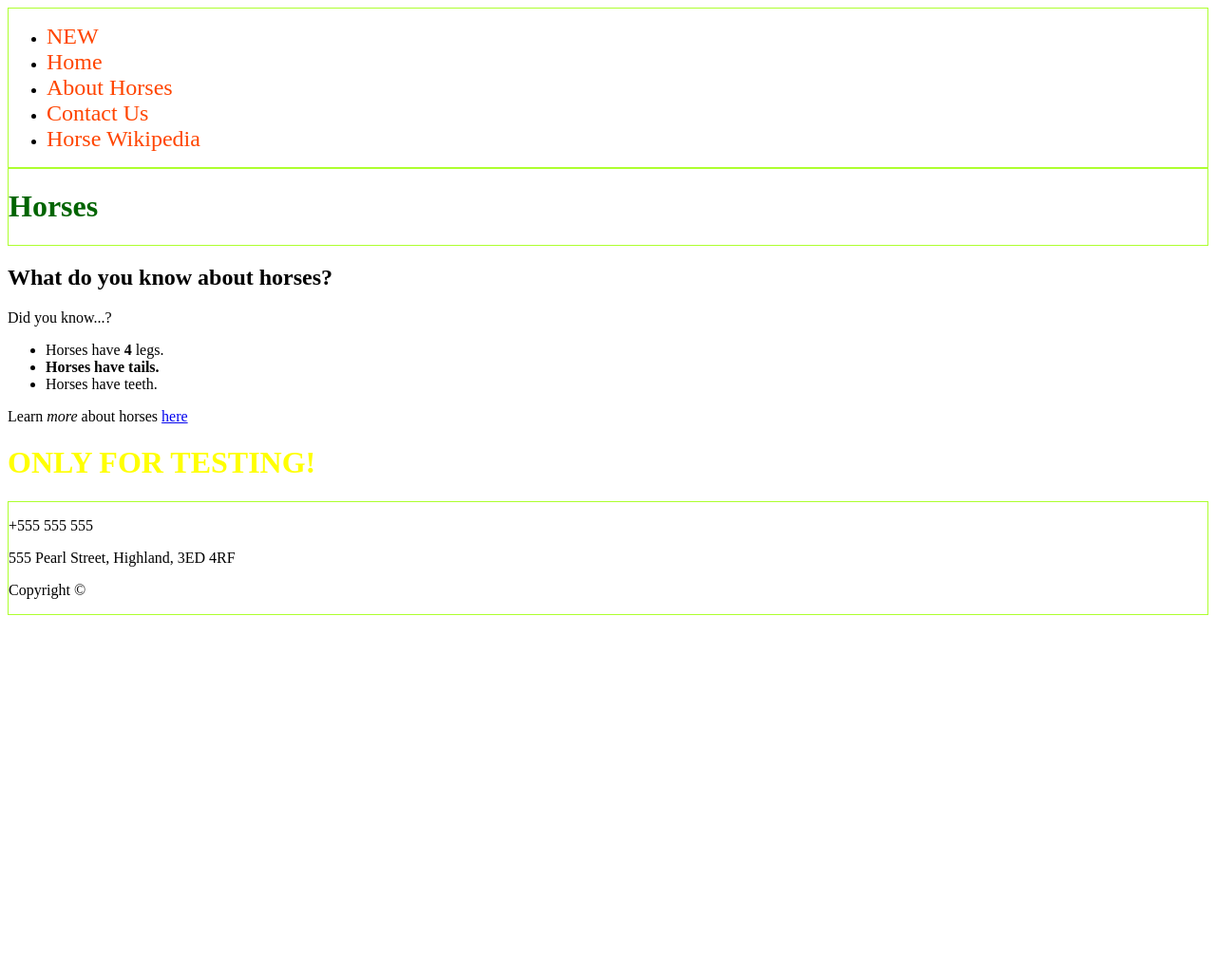
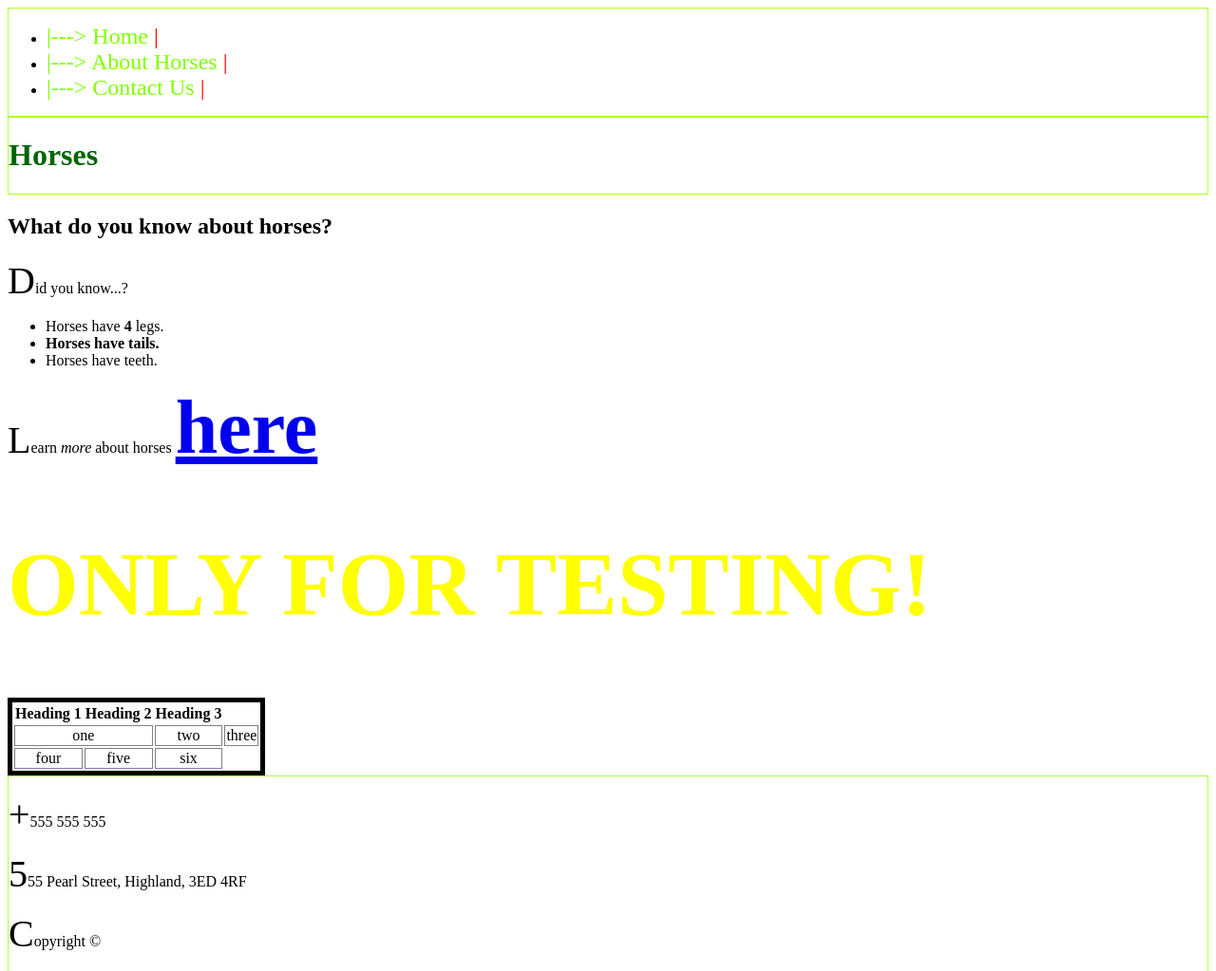
Before and after one commit to VioletViolaVi/futureproof_animal, a plain HTML site: page index.html in a window 1280 px wide. Shown: the top 1023 px of the page at 95% size. Before the commit the page ends 800 px from the top, so only its background shows below. Drawn offline with Linux system fonts and the light colour scheme.

Commit message:
add table & more styles

```diff
--- a/index.html
+++ b/index.html
@@ -11,15 +11,9 @@
     <header>
       <nav>
         <ul>
-          <li><a href="#">NEW</a></li>
           <li><a href="index.html">Home</a></li>
           <li><a href="about.html">About Horses</a></li>
           <li><a href="#contact">Contact Us</a></li>
-          <li>
-            <a href="https://en.wikipedia.org/wiki/Horse" target="_blank"
-              >Horse Wikipedia</a
-            >
-          </li>
         </ul>
       </nav>
     </header>
@@ -42,7 +36,31 @@
           <a href="https://en.wikipedia.org/wiki/Horse" target="_blank">here</a>
         </p>
       </section>
-      <h1>ONLY FOR TESTING!</h1>
+      <h1 alt="meaningless">ONLY FOR TESTING!</h1>
+
+      <section>
+        <table>
+          <th>
+            Heading 1
+          </th>
+          <th>
+            Heading 2
+          </th>
+          <th>
+            Heading 3
+          </th>
+          <tr>
+            <td colspan="2">one</td>
+            <td>two</td>
+            <td>three</td>
+          </tr>
+          <tr>
+            <td>four</td>
+            <td>five</td>
+            <td>six</td>
+          </tr>
+        </table>
+      </section>
     </main>
 
     <footer id="contact">
--- a/style.css
+++ b/style.css
@@ -1,12 +1,24 @@
+/*
+ - "a" is a direct child of
+nav ul li > a {
+  color: orangered;
+}
+
+- not working...
+nav ul li > a:hover + a::after {
+  content: ' X ';
+}
+*/
+
+header,
+footer {
+  border: thin solid greenyellow;
+}
+
 nav ul li a {
   font-size: 150%;
   text-decoration: none;
   color: chartreuse;
-}
-
-/* "a" is a direct child of */
-nav ul li > a {
-  color: orangered;
 }
 
 nav ul li a:hover {
@@ -18,6 +30,15 @@ nav ul li a:visited {
   cursor: wait;
 }
 
+nav ul li > a::after {
+  content: ' | ';
+  color: red;
+}
+
+nav ul li > a::before {
+  content: ' |---> ';
+}
+
 section + h1 {
   color: yellow;
 }
@@ -26,11 +47,28 @@ h1 {
   color: darkgreen;
 }
 
-header,
-footer {
-  border: thin solid greenyellow;
+h1[alt='meaningless'] {
+  font-size: 6rem;
 }
 
 li.second-item {
   font-weight: bold;
 }
+
+p::first-letter {
+  font-size: 2.5rem;
+}
+
+a[target='_blank'] {
+  font-weight: 900;
+  font-size: 5rem;
+}
+
+table {
+  border: thick solid black;
+}
+
+td {
+  border: thin solid grey;
+  text-align: center;
+}
```
